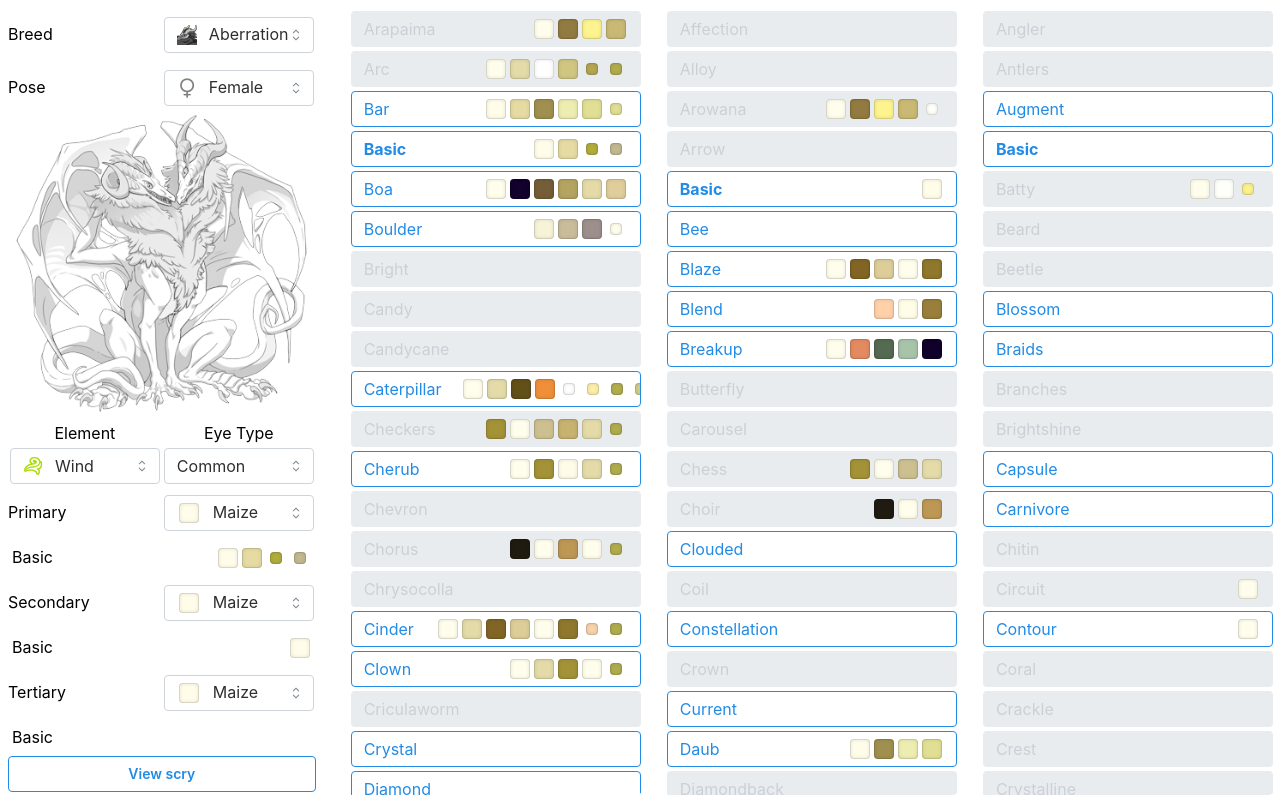
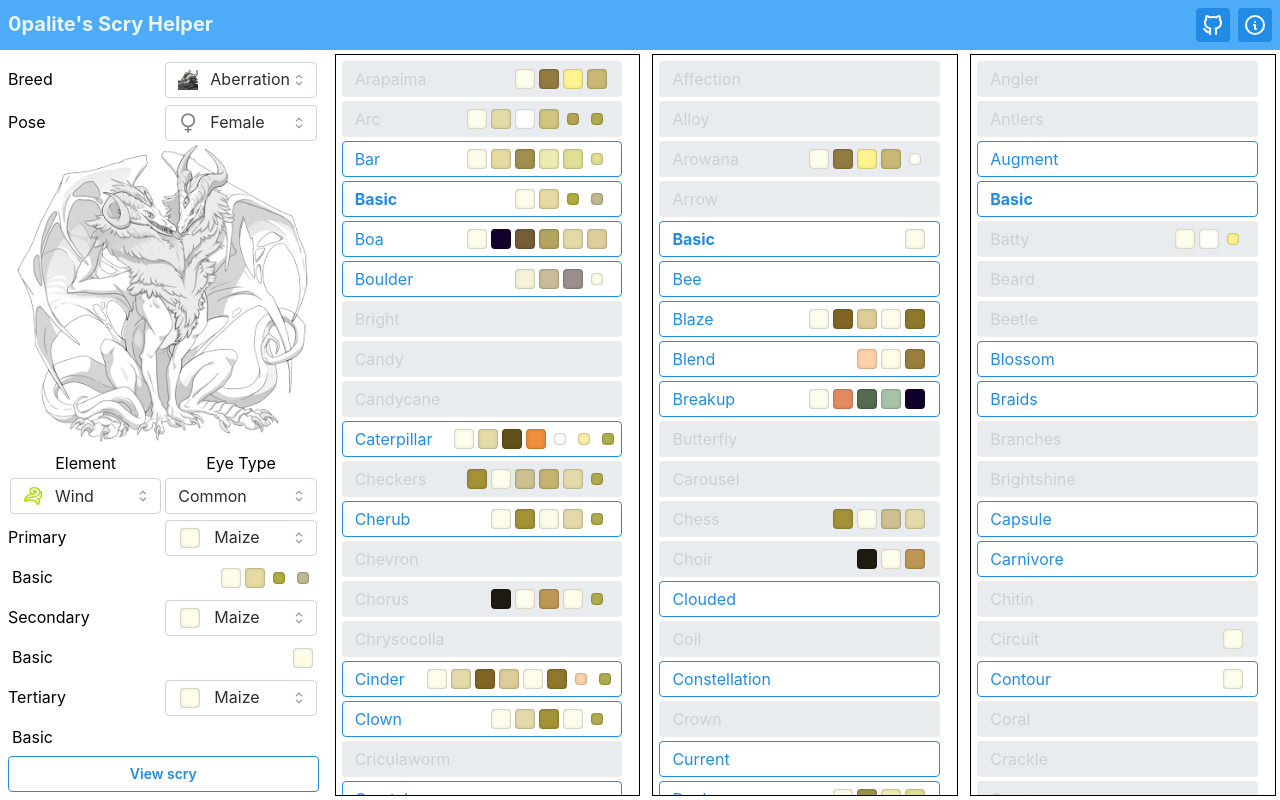
Before and after one commit to Turese/dragon-color-guide, a React (Create React App) app: page / in a window 1280 px wide. Built offline with nearby package versions, Linux system fonts and the light colour scheme.

Commit message:
add a header

```diff
--- a/package.json
+++ b/package.json
@@ -6,6 +6,7 @@
   "dependencies": {
     "@mantine/core": "^8.2.7",
     "@mantine/hooks": "^8.2.7",
+    "@tabler/icons-react": "^3.34.1",
     "@testing-library/jest-dom": "^5.14.1",
     "@testing-library/react": "^13.0.0",
     "@testing-library/user-event": "^13.2.1",
--- a/src/App.tsx
+++ b/src/App.tsx
@@ -18,8 +18,27 @@ import {
 import { useDragonCtx } from "./dragonCtx";
 import { BASIC } from "./constants/genes/Basic";
 import { getGeneColorList } from "./helpers/colorMapping";
-import { Button, Flex } from "@mantine/core";
-import { SECTION_STYLE } from "./constants/styles";
+import {
+  ActionIcon,
+  Button,
+  Flex,
+  MantineStyleProp,
+  Modal,
+  Text,
+  Tooltip,
+  useMantineTheme,
+} from "@mantine/core";
+import { IconBrandGithub, IconInfoCircle } from "@tabler/icons-react";
+import { useDisclosure } from "@mantine/hooks";
+import { InfoModal } from "./InfoModal";
+
+const SECTION_STYLE: MantineStyleProp = {
+  alignItems: "flex-start",
+  flex: 1,
+  overflowY: "scroll",
+  scrollbarGutter: "stable",
+  border: "1px solid",
+};
 
 function App() {
   const [pose, setPose] = React.useState<Pose_t>("Female");
@@ -29,6 +48,8 @@ function App() {
   const [element, setElement] = React.useState<Element_t>("Wind");
 
   const [eyeType, setEyeType] = React.useState<EyeType_t>("Common");
+
+  const theme = useMantineTheme();
 
   const {
     primary,
@@ -58,14 +79,50 @@ function App() {
     eyeType,
   });
 
+  const [opened, { open, close }] = useDisclosure(false); // for Info modal
+
   return (
+    <Flex style={{ height: "100%", width: "100%" }} direction="column">
+      <Modal opened={opened} onClose={close} title="About" centered>
+        <InfoModal />
+      </Modal>
+      <Flex
+        style={{
+          padding: 8,
+          background: theme.colors.blue[4],
+        }}
+      >
+        <Text size="xl" fw={700} c={theme.colors.blue[0]}>
+          0palite's Scry Helper
+        </Text>
+        <Flex style={{ marginLeft: "auto", gap: 8 }}>
+          <Tooltip label="View on Github">
+            <ActionIcon
+              size="lg"
+              onClick={() => {
+                window
+                  .open(
+                    "https://github.com/Turese/dragon-color-guide",
+                    "_blank"
+                  )
+                  ?.focus();
+              }}
+            >
+              <IconBrandGithub />
+            </ActionIcon>
+          </Tooltip>
+          <Tooltip label="About">
+            <ActionIcon size="lg" onClick={open}>
+              <IconInfoCircle />
+            </ActionIcon>
+          </Tooltip>
+        </Flex>
+      </Flex>
       <Flex
         direction="row"
         style={{
-        gap: 24,
+          gap: 12,
           padding: 4,
-        height: "100%",
-        width: "100%",
           overflow: "hidden",
           boxSizing: "border-box",
         }}
@@ -202,7 +259,7 @@ function App() {
           style={{
             flex: 1,
             overflowY: "scroll",
-          gap: "16px",
+            gap: 12,
           }}
         >
           <Flex style={SECTION_STYLE}>
@@ -216,6 +273,7 @@ function App() {
           </Flex>
         </Flex>
       </Flex>
+    </Flex>
   );
 }
 
--- a/src/GeneList.tsx
+++ b/src/GeneList.tsx
@@ -12,7 +12,16 @@ import {
 import { dragonHasGene } from "./constants/dragonBreeds";
 import { GeneColorMapping_t, getGeneColorList } from "./helpers/colorMapping";
 import { useDragonCtx } from "./dragonCtx";
-import { Button, ColorSwatch, Flex, Text, Tooltip } from "@mantine/core";
+import {
+  ActionIcon,
+  Button,
+  ColorSwatch,
+  Flex,
+  Text,
+  Tooltip,
+} from "@mantine/core";
+
+import { IconBan, IconHeart } from "@tabler/icons-react";
 
 interface GeneListProps {
   category: GeneCategory_t;
@@ -182,7 +191,18 @@ export const LefthandGeneView = (props: {
       overflow: "scroll",
     }}
   >
-    {!props.isAvailable && <Text>!!!</Text>}
+    {!props.isAvailable && (
+      <Tooltip label="Gene is not available for this breed">
+        <ActionIcon
+          size="sm"
+          variant="transparent"
+          data-disabled
+          onClick={(event) => event.preventDefault()}
+        >
+          <IconBan />
+        </ActionIcon>
+      </Tooltip>
+    )}
     <Text>{props.gene}</Text>
     <Flex direction="row" style={{ marginLeft: "auto" }}>
       <Palette palette={props.palette} />
--- /dev/null
+++ b/src/InfoModal.tsx
@@ -0,0 +1,3 @@
+export function InfoModal() {
+  return <>WIP</>;
+}
--- a/src/Selector.tsx
+++ b/src/Selector.tsx
@@ -6,7 +6,6 @@ import {
   useCombobox,
   Flex,
 } from "@mantine/core";
-import { Swatch } from "./GeneList";
 import React from "react";
 
 interface SelectorProps_i<T extends string> {
--- a/src/constants/genes.ts
+++ b/src/constants/genes.ts
@@ -1649,7 +1649,7 @@ export const PRIMARY_GENES: PrimaryGene_t[] = uniq([
   ...Object.keys(SANDSURGE_PRIMARY_IDS),
   ...Object.keys(UNDERTIDE_PRIMARY_IDS),
   ...Object.keys(VEILSPUN_PRIMARY_IDS),
-]).sort() as PrimaryGene_t[]; //todo: union all the ancient primary genes
+]).sort() as PrimaryGene_t[];
 
 export const SECONDARY_GENES: SecondaryGene_t[] = uniq([
   ...Object.keys(MODERN_SECONDARY_IDS),
@@ -1664,7 +1664,7 @@ export const SECONDARY_GENES: SecondaryGene_t[] = uniq([
   ...Object.keys(SANDSURGE_SECONDARY_IDS),
   ...Object.keys(UNDERTIDE_SECONDARY_IDS),
   ...Object.keys(VEILSPUN_SECONDARY_IDS),
-]).sort() as SecondaryGene_t[]; //todo: union all the ancient primary genes
+]).sort() as SecondaryGene_t[];
 
 export const TERTIARY_GENES: TertiaryGene_t[] = uniq([
   ...Object.keys(MODERN_TERTIARY_IDS),
@@ -1679,4 +1679,4 @@ export const TERTIARY_GENES: TertiaryGene_t[] = uniq([
   ...Object.keys(SANDSURGE_TERTIARY_IDS),
   ...Object.keys(UNDERTIDE_TERTIARY_IDS),
   ...Object.keys(VEILSPUN_TERTIARY_IDS),
-]).sort() as TertiaryGene_t[]; //todo: union all the ancient primary genes
+]).sort() as TertiaryGene_t[];
--- a/src/constants/genes/FlauntFlair.ts
+++ b/src/constants/genes/FlauntFlair.ts
@@ -2307,7 +2307,6 @@ export const FLAUNT_KEYS = [
   "Body mid",
   "Body lower",
   "Stripes",
-  "Below Stripes",
   "Tips",
   "Tips blend",
   "Belly",
@@ -2321,7 +2320,6 @@ export const FLAIR_KEYS = [
   "Body mid",
   "Body lower",
   "Stripes",
-  "Below Stripes",
   "Tips",
   "Tips blend",
 ];
--- a/src/constants/styles.ts
+++ /dev/null
@@ -1,46 +0,0 @@
-import { MantineStyleProp } from "@mantine/core";
-
-export const SECTION_BORDER: MantineStyleProp = {
-  borderRadius: "8px",
-  border: "1px solid white",
-};
-
-export const SECTION_STYLE: MantineStyleProp = {
-  alignItems: "flex-start",
-  flex: 1,
-  overflow: "scroll",
-  ...SECTION_BORDER,
-};
-
-export const GENE_ITEM_STYLE: MantineStyleProp = {
-  alignItems: "center",
-  flexDirection: "row",
-  gap: 4,
-  padding: 4,
-  marginTop: 2,
-  marginBottom: 2,
-  width: "100%",
-  overflow: "scroll",
-  borderRadius: "8px",
-  borderWidth: 1,
-};
-
-export const LEFTHAND_GENE_ITEM_STYLE: MantineStyleProp = {
-  alignItems: "center",
-  flexDirection: "row",
-  gap: 4,
-  padding: 4,
-  marginTop: 2,
-  marginBottom: 2,
-  width: "100%",
-  overflow: "scroll",
-  borderRadius: "8px",
-};
-
-export const LEFTHAND_GENE_ITEM_TEXT_STYLE: MantineStyleProp = {
-  fontWeight: 200,
-};
-
-export const SELECTED_GENE_ITEM_TEXT_STYLE: MantineStyleProp = {
-  fontWeight: "bold",
-};
```
Also changed, not shown: 1 other file (tests, documents, lock files or other folders). Lines whose indentation alone changed are shown as unchanged.
